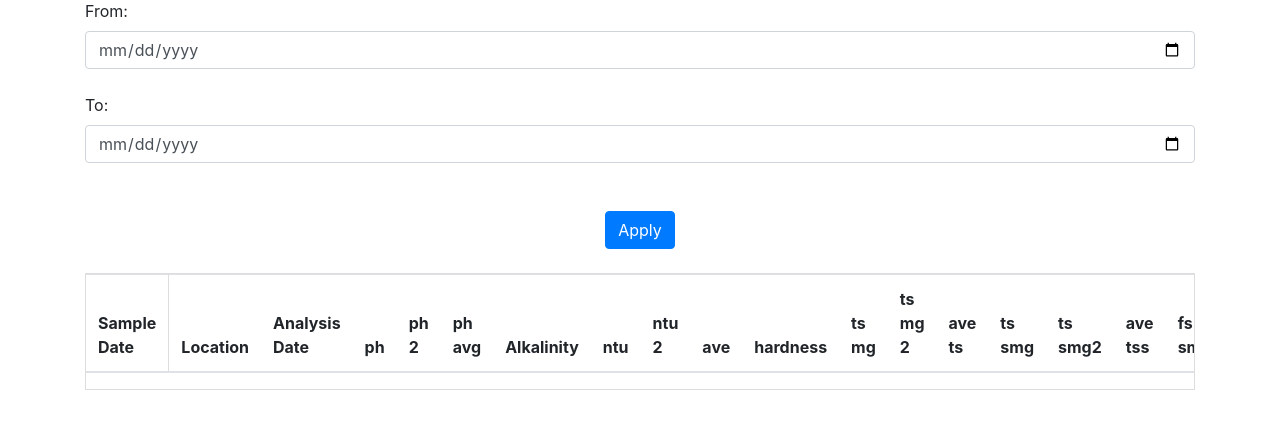
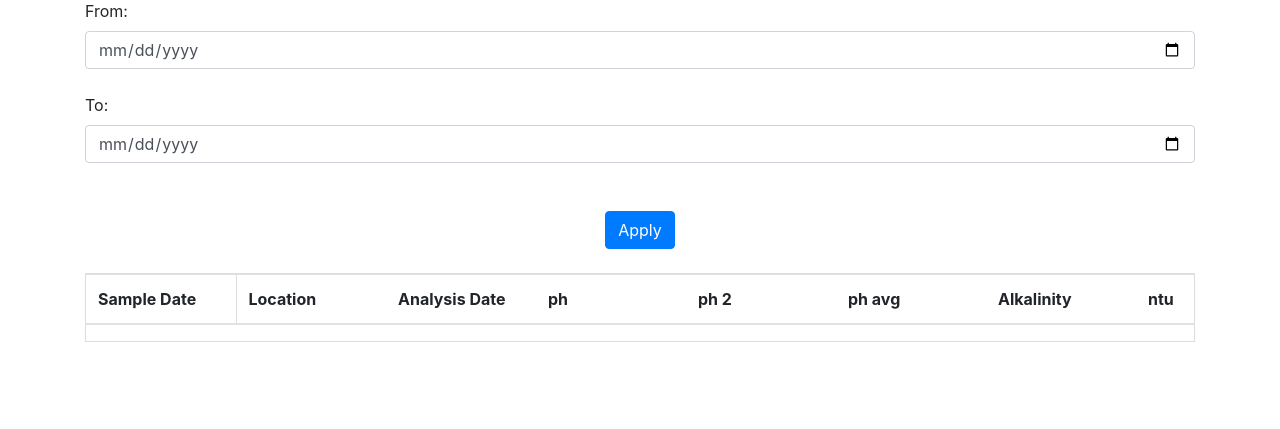
Before and after one commit to ilaiazulay/Nahal-Kofer, a Flask app: template website/templates/lab_tests.html in a window 1280 px wide. Shown: the part 151-580 px from the top of the page. Run offline with Flask 3, Linux system fonts and the light colour scheme; the template is opened without the code that fills it: values that come from a table or form of the project are taken from there, others are empty; tables that the repository leaves empty hold one stand-in row (values such as "Sample post"); lists and menus that the app fills with data are empty; some libraries are stand-ins or nearby versions.

Commit message:
visual update

```diff
--- a/website/static/styles.css
+++ b/website/static/styles.css
@@ -328,3 +328,9 @@ button.edit-button {
     cursor: pointer;
     border-radius: 5px;
 }
+
+/* styles.css */
+.table th,
+.table td {
+  min-width: 150px; /* Set to your desired width */
+}
--- a/website/templates/lab_tests.html
+++ b/website/templates/lab_tests.html
@@ -169,6 +169,8 @@
   </div>
 </div>
 
+<br>
+
 <!-- JavaScript Function to Load Modal - Step 3 -->
 <script>
 function loadEditModal(id) {
```
